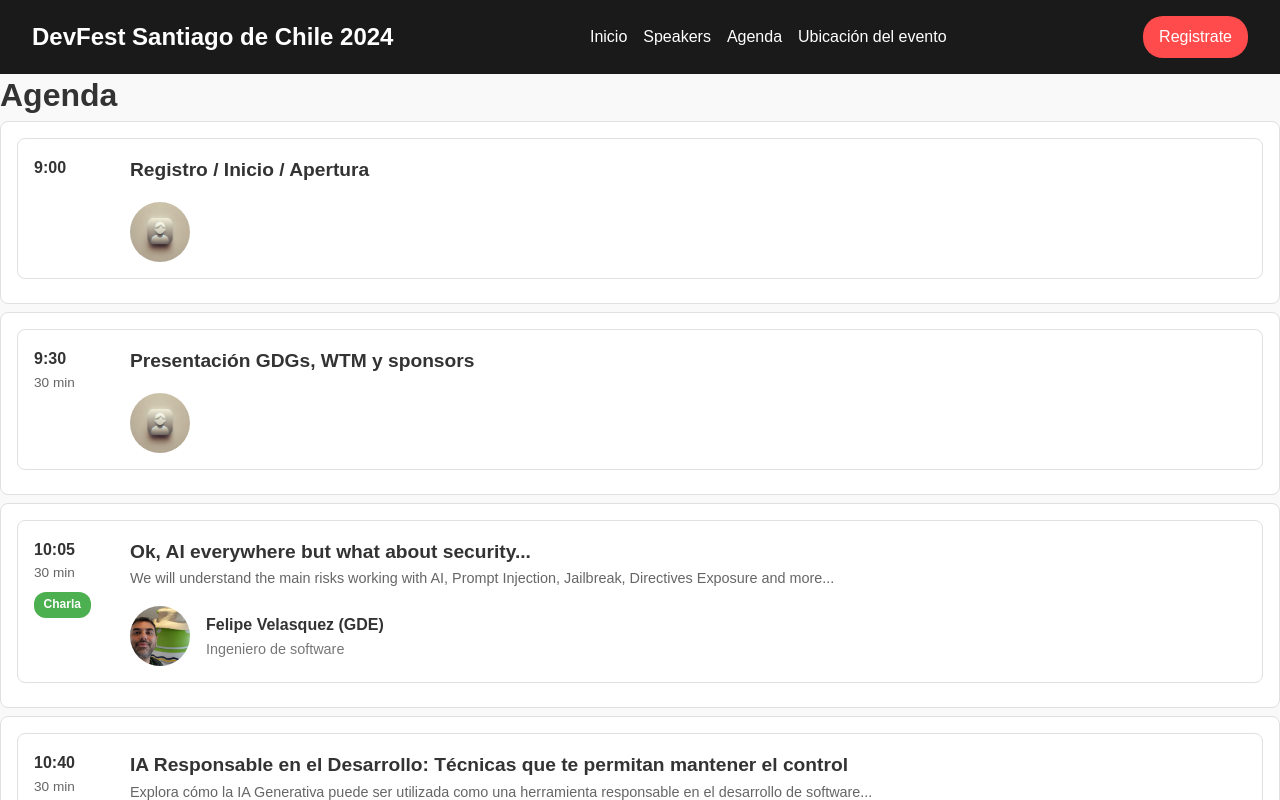
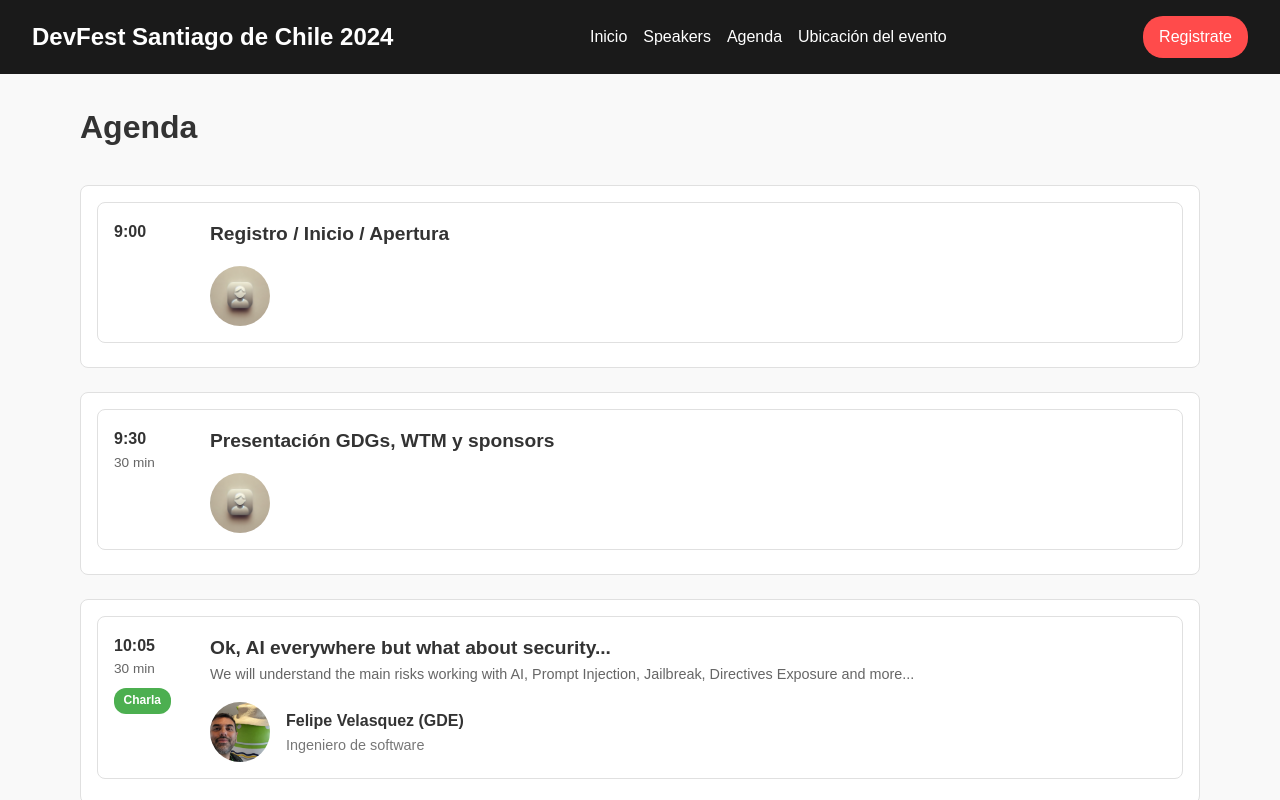
Before and after one commit to GDGSantiagoDeChile/devfestsantiago24, a Next.js app: page /devfestsantiago24/sessions in a window 1280 px wide. Shown: the top 800 px of the page. Built offline with nearby package versions, Linux system fonts and the light colour scheme.

Commit message:
fix: estilos en agenda

```diff
--- a/pages/sessions.tsx
+++ b/pages/sessions.tsx
@@ -14,11 +14,13 @@
       <Header />
       <main>
         <h1 className={sessionCardStyles['sessions-title']}>Agenda</h1>
-        {sessions.map((session) => (
-          <div key={session.title} className={sessionCardStyles['session-card']}>
+        <div className={sessionCardStyles['sessions-container']}>
+          {sessions.map((session) => (
+            <div key={session.title} className={sessionCardStyles['session-card']}>
             <SessionCard session={session} />
-          </div>
-        ))}
+            </div>
+          ))}
+        </div>
       </main>
       <Footer />
     </>
--- a/styles/sessionCard.module.scss
+++ b/styles/sessionCard.module.scss
@@ -1,3 +1,17 @@
+.sessions-container {
+  display: flex;
+  flex-direction: column;
+  gap: 1rem;
+  padding: 0 5rem;
+  @media (max-width: 768px) {
+    padding: 0;
+  }
+}
+
+.sessions-title {
+  padding: 2rem 5rem;
+}
+
 .session-card {
   background-color: #ffffff;
   border: 1px solid #e0e0e0;
```
